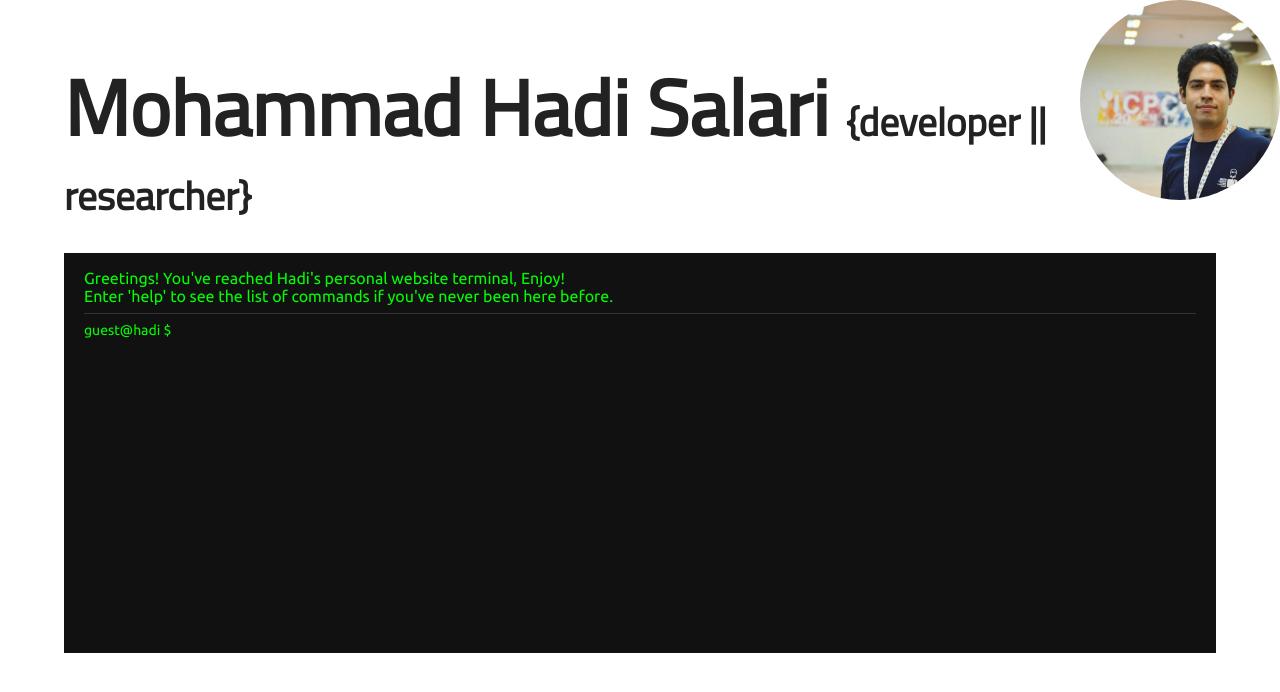
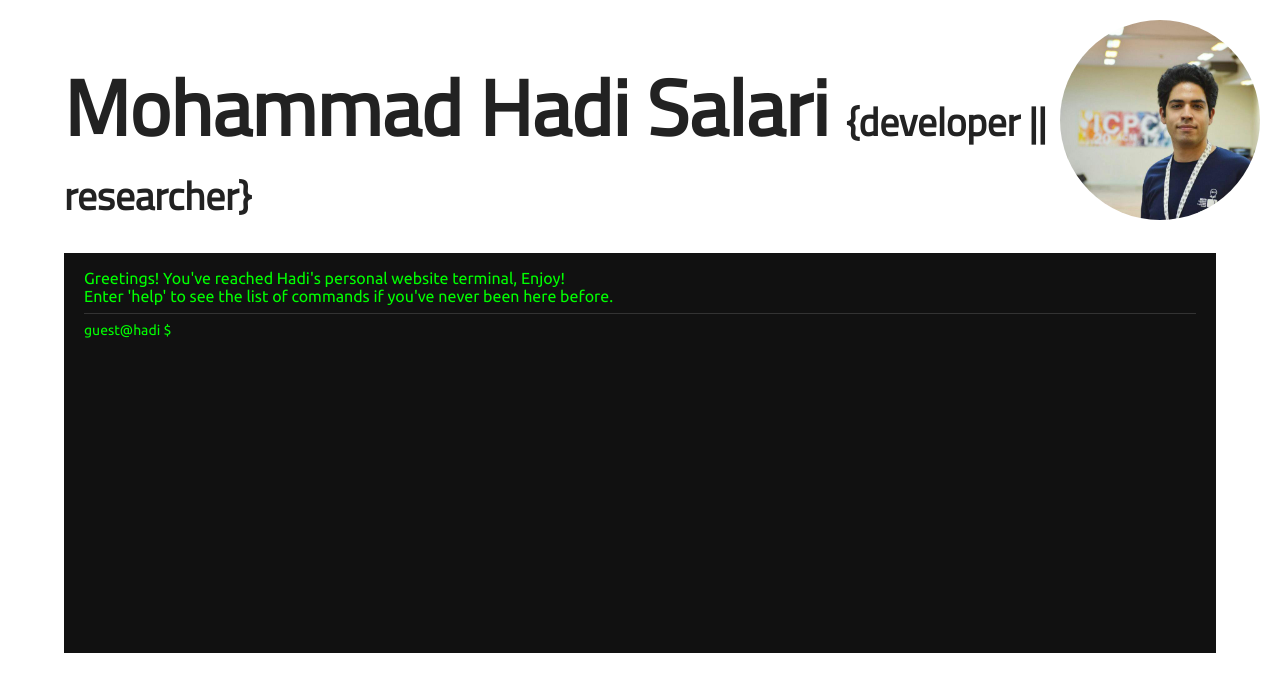
Before and after one commit to salarim/CV, a plain HTML site: page index.html in a window 1280 px wide. Drawn offline with Linux system fonts and the light colour scheme.

Commit message:
Update index.html

```diff
--- a/index.html
+++ b/index.html
@@ -8,7 +8,7 @@
     </head>
     <body>
         <section id="main">
-            <img id="avatar" src="img/personal_photo.jpg" alt="Mohammad Hadi Salari" style="border-radius:100px;width:200px;height:200px">
+            <img id="avatar" src="img/personal_photo.jpg" alt="Mohammad Hadi Salari" style="border-radius:100px;width:200px;height:200px;margin:20px">
             <h1>Mohammad Hadi Salari <span class="smaller">{developer || researcher}</span></h1>
             <div class="terminal">
                 <p> Greetings! You've reached Hadi's personal website terminal, Enjoy! </p>
```
